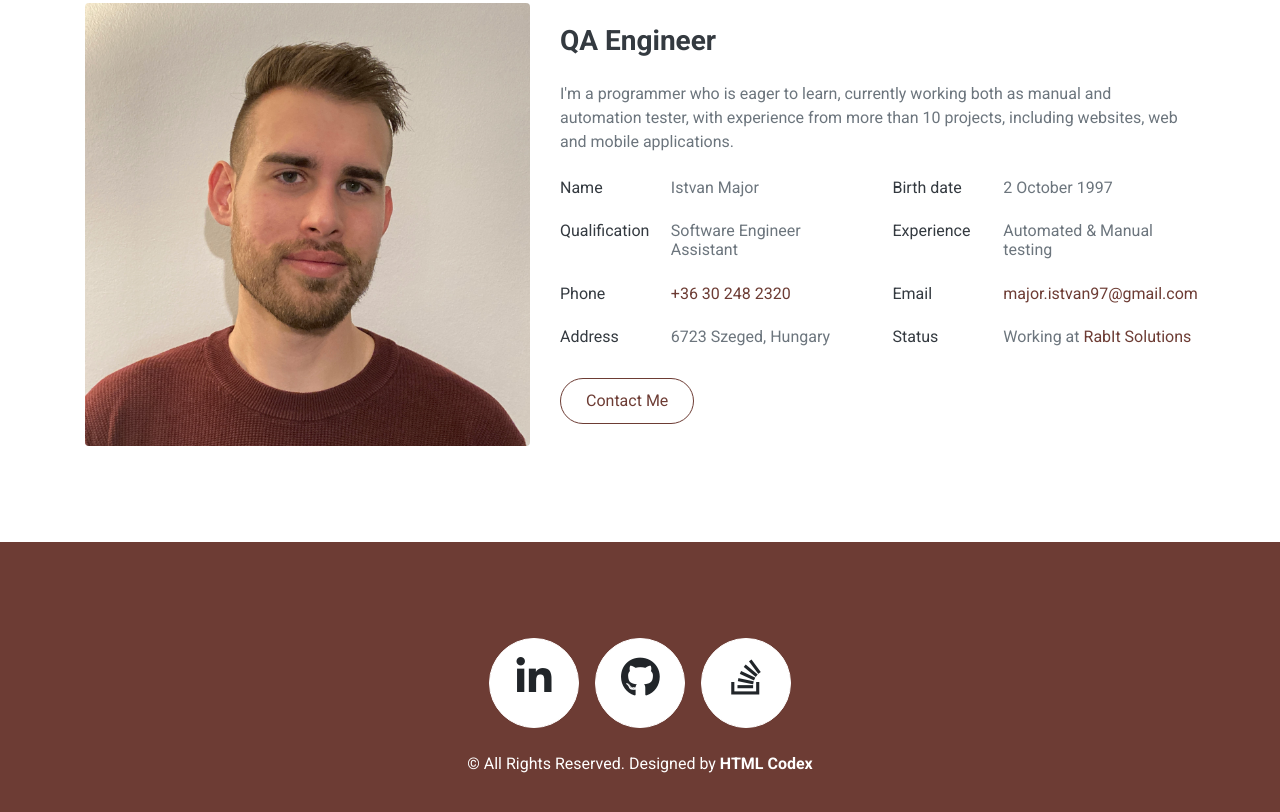
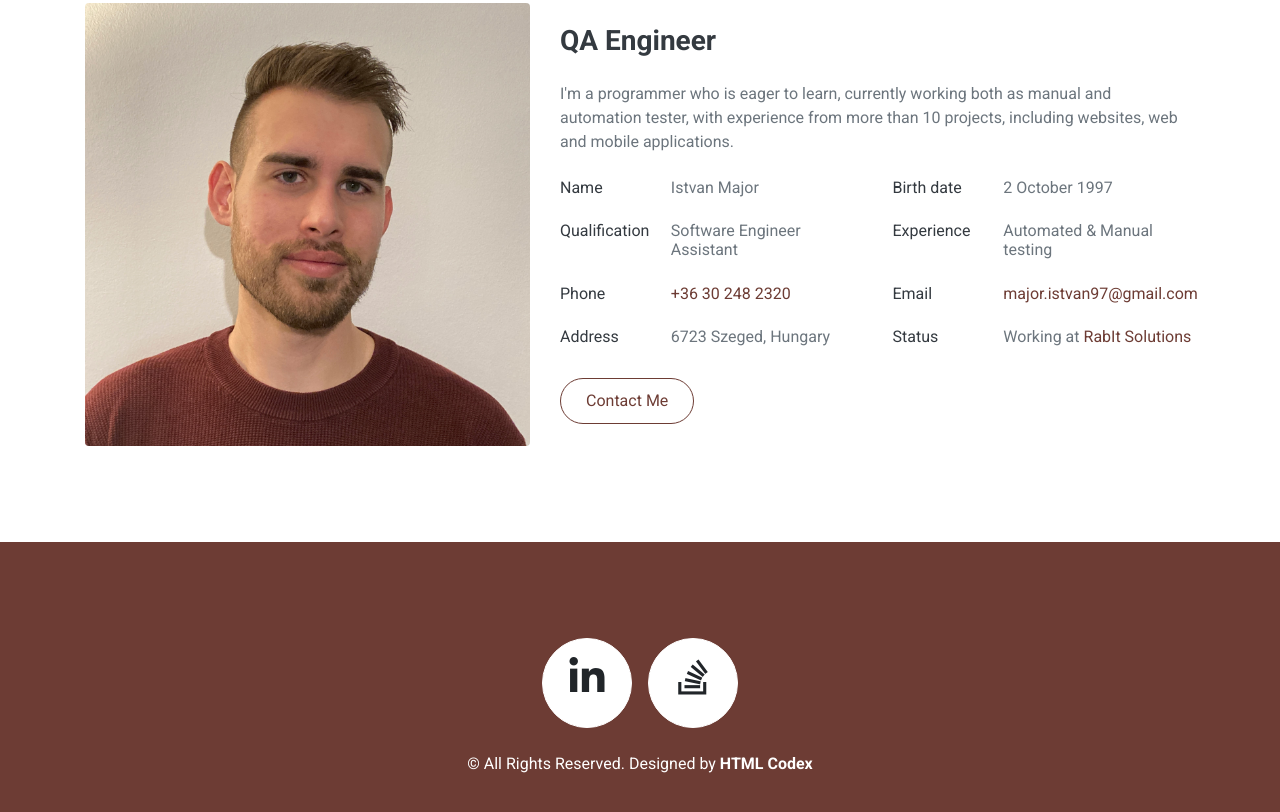
Before and after one commit to majorIstvan/majoristvan.github.io, a plain HTML site: page index.html in a window 1280 px wide. Shown: the part 2331-3143 px from the top of the page. Drawn offline with nearby package versions, Linux system fonts and the light colour scheme.

Commit message:
Footer changes
- Removing github link that leads to pustula account.
- Removing unnecessary comments

```diff
--- a/index.html
+++ b/index.html
@@ -209,20 +209,8 @@
         <div class="container text-center py-5">
             <div class="d-flex justify-content-center mb-4">
                 <a class="btn btn-light btn-social mr-5" target="_blank" href="https://www.linkedin.com/in/major-istv%C3%A1n-98956a185/"><i class="fab fa-linkedin-in"></i></a>
-                <a class="btn btn-light btn-social mr-5" target="_blank" href="https://github.com/PusTula"><i class="fa-brands fa-github"></i></a>
                 <a class="btn btn-light btn-social mr-5" target="_blank" href="https://stackoverflow.com/users/20175835/steve"><i class="fa-brands fa-stack-overflow"></i></a>
             </div>
-            <!--
-            <div class="d-flex justify-content-center mb-3">
-                <a class="text-white" href="#">Privacy</a>
-                <span class="px-3">|</span>
-                <a class="text-white" href="#">Terms</a>
-                <span class="px-3">|</span>
-                <a class="text-white" href="#">FAQs</a>
-                <span class="px-3">|</span>
-                <a class="text-white" href="#">Help</a>
-            </div>
-          -->
             <p class="m-0">&copy; All Rights Reserved. Designed by <a class="text-white font-weight-bold" href="https://htmlcodex.com">HTML Codex</a>
             </p>
         </div>
```
